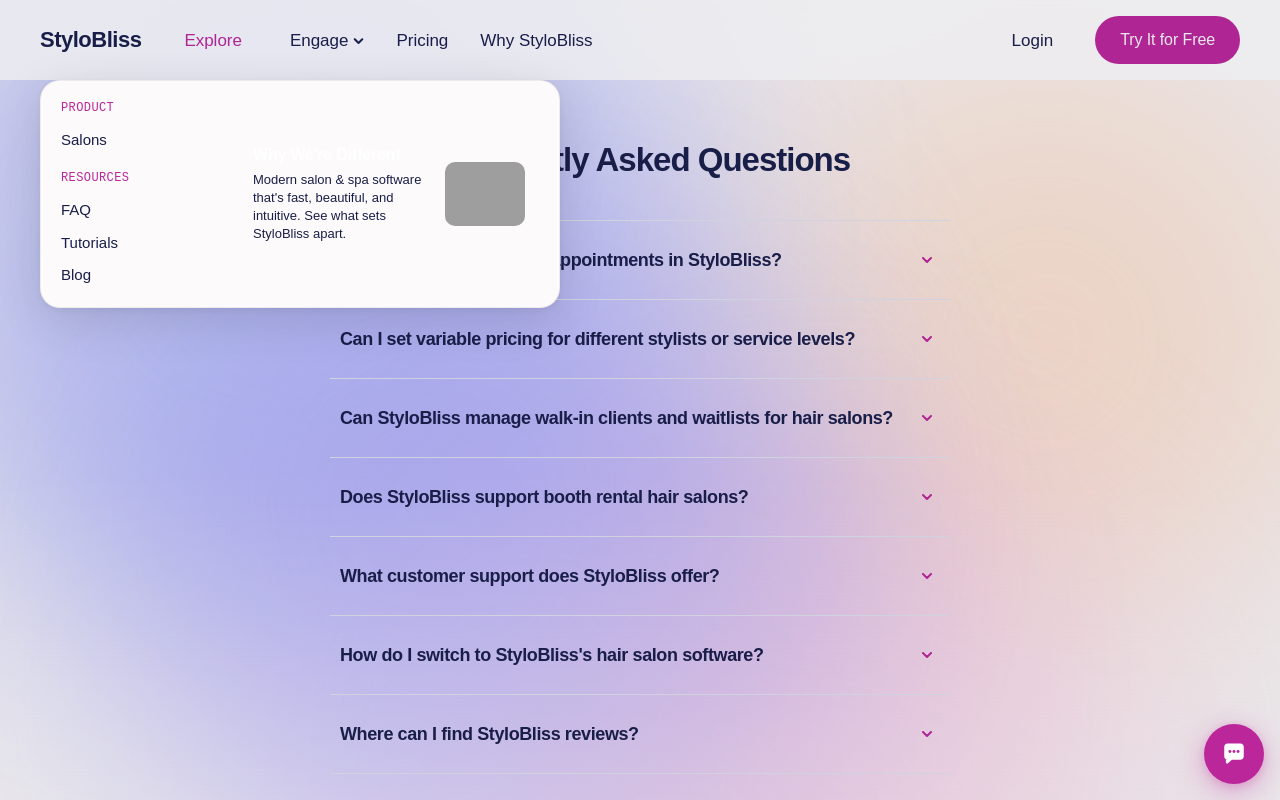
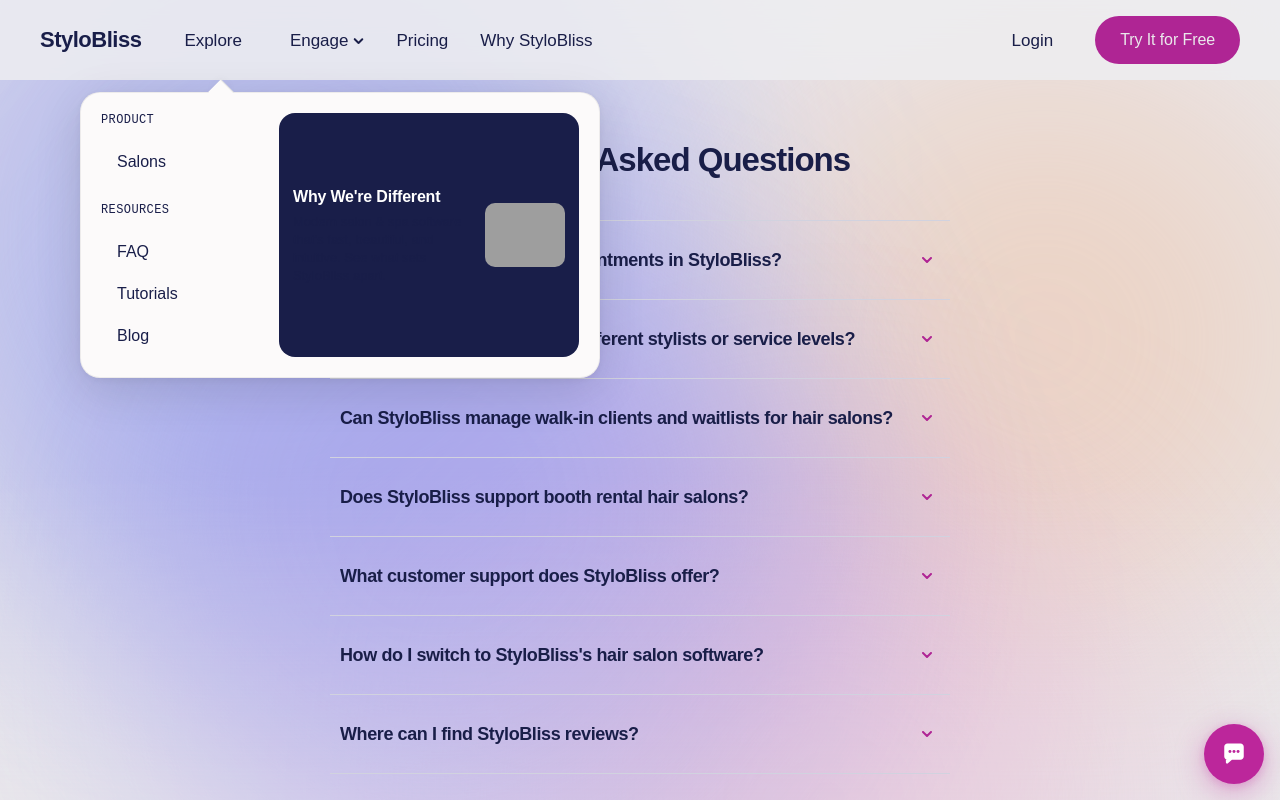
Before and after one commit to digibranders/stylobliss-SAAS-landing-page, a React (Vite) app: page /faq in a window 1280 px wide. Both pictures are taken after a click on the button "Explore". Built offline with nearby package versions, Linux system fonts and the light colour scheme; grey boxes are pictures that could not be loaded; a web font is replaced by a local one.

Commit message:
feat: Update various landing page components, assets, and styling across the application.

```diff
--- a/src/App.tsx
+++ b/src/App.tsx
@@ -99,17 +99,17 @@
               <ul className="grid grow grid-flow-col ml-[27px] basis-[0%] gap-[normal_0px]" style={{ "fontVariationSettings": "\"slnt\" 0", "justifyContent": "left" }}>
                 <div className="content-['']" style={{ "fontVariationSettings": "\"slnt\" 0" }}></div>
                 <li className="list-none relative text-left" style={{ "fontVariationSettings": "\"slnt\" 0" }}>
-                  <button data-menu-trigger role="menuitem" onClick={() => toggleMenu('explore')} className={`items-center flex relative text-center whitespace-nowrap bg-black/0 text-[17px] tracking-[-0.017px] leading-[21px] pt-2 pr-4 pb-2 pl-4 ${activeMenu === 'explore' ? 'text-[rgb(188,38,155)]' : ''}`} style={{ "fontVariationSettings": "\"slnt\" 0", "fontWeight": "540" }}>
+                  <button data-menu-trigger="explore" role="menuitem" onClick={() => toggleMenu('explore')} className={`items-center flex relative text-center whitespace-nowrap bg-black/0 text-[17px] tracking-[-0.017px] leading-[21px] pt-2 pr-4 pb-2 pl-4 ${activeMenu === 'explore' ? 'text-[#c3157e]' : 'hover:text-[#c3157e] transition-colors'}`} style={{ "fontVariationSettings": "\"slnt\" 0", "fontWeight": "540" }}>
                     Explore<span className={`block relative text-center w-[11px] h-[11px] ml-[5px] transition-transform duration-200 ${activeMenu === 'explore' ? 'rotate-180' : ''}`} style={{ "fontVariationSettings": "\"slnt\" 0" }}>
-                      <div className={`absolute text-center w-[65%] h-[2px] left-0 top-[calc(50%-1px)] content-[''] translate-y-[1px] rotate-45 rounded-lg ${activeMenu === 'explore' ? 'bg-[rgb(188,38,155)]' : 'bg-[rgb(25,_30,_73)]'}`} style={{ "fontVariationSettings": "\"slnt\" 0" }}></div>
-                      <div className={`absolute text-center w-[65%] h-[2px] top-[calc(50%-1px)] right-0 content-[''] translate-y-[1px] -rotate-45 rounded-lg ${activeMenu === 'explore' ? 'bg-[rgb(188,38,155)]' : 'bg-[rgb(25,_30,_73)]'}`} style={{ "fontVariationSettings": "\"slnt\" 0" }}></div>
+                      <div className={`absolute text-center w-[65%] h-[2px] left-0 top-[calc(50%-1px)] content-[''] translate-y-[1px] rotate-45 rounded-lg transition-colors duration-200 ${activeMenu === 'explore' ? 'bg-[#c3157e]' : 'bg-[rgb(25,_30,_73)] group-hover:bg-[#c3157e]'}`} style={{ "fontVariationSettings": "\"slnt\" 0" }}></div>
+                      <div className={`absolute text-center w-[65%] h-[2px] top-[calc(50%-1px)] right-0 content-[''] translate-y-[1px] -rotate-45 rounded-lg transition-colors duration-200 ${activeMenu === 'explore' ? 'bg-[#c3157e]' : 'bg-[rgb(25,_30,_73)] group-hover:bg-[#c3157e]'}`} style={{ "fontVariationSettings": "\"slnt\" 0" }}></div>
                     </span>                  </button>
                 </li>
                 <li className="list-none relative text-left" style={{ "fontVariationSettings": "\"slnt\" 0" }}>
-                  <button data-menu-trigger role="menuitem" onClick={() => toggleMenu('engage')} className={`items-center flex relative text-center whitespace-nowrap bg-black/0 text-[17px] tracking-[-0.017px] leading-[21px] pt-2 pr-4 pb-2 pl-4 ${activeMenu === 'engage' ? 'text-[rgb(188,38,155)]' : ''}`} style={{ "fontVariationSettings": "\"slnt\" 0", "fontWeight": "540" }}>
+                  <button data-menu-trigger="engage" role="menuitem" onClick={() => toggleMenu('engage')} className={`items-center flex relative text-center whitespace-nowrap bg-black/0 text-[17px] tracking-[-0.017px] leading-[21px] pt-2 pr-4 pb-2 pl-4 ${activeMenu === 'engage' ? 'text-[#c3157e]' : 'hover:text-[#c3157e] transition-colors'}`} style={{ "fontVariationSettings": "\"slnt\" 0", "fontWeight": "540" }}>
                     Engage<span className={`block relative text-center w-[11px] h-[11px] ml-[5px] transition-transform duration-200 ${activeMenu === 'engage' ? 'rotate-180' : ''}`} style={{ "fontVariationSettings": "\"slnt\" 0" }}>
-                      <div className={`absolute text-center w-[65%] h-[2px] left-0 top-[calc(50%-1px)] content-[''] translate-y-[1px] rotate-45 rounded-lg ${activeMenu === 'engage' ? 'bg-[rgb(188,38,155)]' : 'bg-[rgb(25,_30,_73)]'}`} style={{ "fontVariationSettings": "\"slnt\" 0" }}></div>
-                      <div className={`absolute text-center w-[65%] h-[2px] top-[calc(50%-1px)] right-0 content-[''] translate-y-[1px] -rotate-45 rounded-lg ${activeMenu === 'engage' ? 'bg-[rgb(188,38,155)]' : 'bg-[rgb(25,_30,_73)]'}`} style={{ "fontVariationSettings": "\"slnt\" 0" }}></div>
+                      <div className={`absolute text-center w-[65%] h-[2px] left-0 top-[calc(50%-1px)] content-[''] translate-y-[1px] rotate-45 rounded-lg transition-colors duration-200 ${activeMenu === 'engage' ? 'bg-[#c3157e]' : 'bg-[rgb(25,_30,_73)] group-hover:bg-[#c3157e]'}`} style={{ "fontVariationSettings": "\"slnt\" 0" }}></div>
+                      <div className={`absolute text-center w-[65%] h-[2px] top-[calc(50%-1px)] right-0 content-[''] translate-y-[1px] -rotate-45 rounded-lg transition-colors duration-200 ${activeMenu === 'engage' ? 'bg-[#c3157e]' : 'bg-[rgb(25,_30,_73)] group-hover:bg-[#c3157e]'}`} style={{ "fontVariationSettings": "\"slnt\" 0" }}></div>
                     </span>                  </button>
                 </li>
                 <li className="list-none text-left whitespace-nowrap" style={{ "fontVariationSettings": "\"slnt\" 0" }}>
@@ -132,8 +132,8 @@
             >
               {mobileMenuOpen ? <X size={24} color="rgb(25,30,73)" /> : <Menu size={24} color="rgb(25,30,73)" />}
             </button>
+            <NavbarMegaMenu activeMenu={activeMenu} onClose={closeMenu} />
           </nav>
-          <NavbarMegaMenu activeMenu={activeMenu} onClose={closeMenu} />
           <div className={`pointer-events-none absolute left-0 top-0 right-0 bottom-0 backdrop-blur-[20px] bg-white/85 shadow-[rgba(0,0,0,0.09)_0px_10px_30px_0px] content-[""] z-[-1] transition-opacity duration-200 ${activeMenu || scrolled || mobileMenuOpen ? 'opacity-100' : 'opacity-0'}`} style={{ "fontVariationSettings": "\"slnt\" 0" }}></div>
         </header>
 
--- a/src/components/blog-page.tsx
+++ b/src/components/blog-page.tsx
@@ -357,7 +357,7 @@
             top: 0,
             bottom: '-200px',
             zIndex: 0,
-            backgroundColor: '#f6f1fe',
+            background: 'linear-gradient(180deg, #f6f1fe 0%, #f6f1fe 80%, transparent 100%)',
           }}
         />
         <div className="relative z-[1] mx-auto max-w-[1160px]">
@@ -484,7 +484,7 @@
             bottom: 0,
             height: '500px',
             zIndex: 0,
-            backgroundColor: '#f3f3f8',
+            background: 'linear-gradient(180deg, transparent 0%, #f3f3f8 15%, #f3f3f8 100%)',
           }}
         />
         <div className="relative z-[1] mx-auto max-w-[1160px]">
--- a/src/components/contact-page.tsx
+++ b/src/components/contact-page.tsx
@@ -86,7 +86,7 @@
             top: 0,
             height: '700px',
             zIndex: 0,
-            backgroundColor: '#f6f1fe',
+            background: 'linear-gradient(180deg, #f6f1fe 0%, #f6f1fe 80%, transparent 100%)',
           }}
         />
         <div className="relative z-[1] max-w-[1160px] mx-auto text-center">
--- a/src/components/demo-page.tsx
+++ b/src/components/demo-page.tsx
@@ -74,7 +74,7 @@
             top: 0,
             height: '700px',
             zIndex: 0,
-            backgroundColor: 'rgb(245, 238, 233)',
+            background: 'linear-gradient(180deg, rgb(245, 238, 233) 0%, rgb(245, 238, 233) 80%, transparent 100%)',
           }}
         />
         <div className="relative z-[1] max-w-[1160px] mx-auto text-center">
--- a/src/components/navbar-mega-menu.tsx
+++ b/src/components/navbar-mega-menu.tsx
@@ -66,17 +66,17 @@
   return (
     <div className="flex flex-col gap-[14px]">
       <p
-        className="font-medium uppercase text-[12px] tracking-[0.4px] leading-[14px] text-[rgb(188,38,155)]"
+        className="font-medium uppercase text-[12px] tracking-[0.4px] leading-[14px] text-[#c3157e]"
         style={{ fontFamily: 'tt-commons-mono, monospace', ...SV }}
       >
         {title}
       </p>
-      <ul className="flex flex-col gap-[10px]" style={SV}>
+      <ul className="flex flex-col" style={SV}>
         {items.map((item) => (
           <li key={item.label} className="list-none" style={SV}>
             <Link
               to={item.href}
-              className="text-[rgb(25,30,73)] text-[15px] leading-[20px] hover:text-[rgb(188,38,155)] transition-colors duration-200"
+              className="block text-[rgb(25,_30,_73)] text-[16px] leading-[22px] px-[16px] py-[10px] -mx-[16px] rounded-[10px] hover:bg-white hover:shadow-[0_4px_24px_rgba(0,0,0,0.06)] hover:text-[#c3157e] transition-all duration-200"
               style={{ fontWeight: 500, ...SV }}
               onClick={onClose}
             >
@@ -114,13 +114,13 @@
 
       <div className="flex flex-col gap-[6px] p-[16px] bg-white/80 flex-1">
         <h4
-          className="text-[15px] tracking-[-0.2px] leading-[20px] text-[rgb(25,30,73)]"
+          className="text-[15px] tracking-[-0.2px] leading-[20px] text-[rgb(25,_30,_73)]"
           style={{ fontWeight: 620, ...SV }}
         >
           {title}
         </h4>
         <p
-          className="text-[13px] leading-[18px] text-[rgb(188,38,155)]"
+          className="text-[13px] leading-[18px] text-[#c3157e]"
           style={{ fontWeight: 450, ...SV }}
         >
           {description}
@@ -146,7 +146,7 @@
   return (
     <Link
       to={href}
-      className="group flex gap-[14px] p-[14px] rounded-[16px] bg-[rgb(25,30,73)] items-center transition-shadow duration-200 hover:shadow-[0_4px_20px_rgba(0,0,0,0.15)]"
+      className="group flex gap-[14px] p-[14px] rounded-[16px] bg-[rgb(25,_30,_73)] items-center transition-shadow duration-200 hover:shadow-[0_4px_20px_rgba(0,0,0,0.15)]"
       style={SV}
       onClick={onClose}
     >
@@ -158,7 +158,7 @@
           {title}
         </h4>
         <p
-          className="text-[13px] leading-[18px] text-[rgb(167, 173, 204)]"
+          className="text-[13px] leading-[18px] text-[rgb(167,_173,_204)]"
           style={{ fontWeight: 450, ...SV }}
         >
           {description}
@@ -246,6 +246,7 @@
 /* ------------------------------------------------------------------ */
 export type MenuType = 'explore' | 'engage' | null;
 
+
 export function NavbarMegaMenu({
   activeMenu,
   onClose,
@@ -254,6 +255,7 @@
   onClose: () => void;
 }) {
   const panelRef = useRef<HTMLDivElement>(null);
+  const [arrowLeft, setArrowLeft] = React.useState(100);
 
   useEffect(() => {
     function handleClickOutside(e: MouseEvent) {
@@ -281,6 +283,25 @@
     return () => document.removeEventListener('keydown', handleEscape);
   }, [activeMenu, onClose]);
 
+  useEffect(() => {
+    if (activeMenu) {
+      // Small timeout to ensure DOM is ready and container is rendered
+      setTimeout(() => {
+        const trigger = document.querySelector(`[data-menu-trigger="${activeMenu}"]`) as HTMLElement;
+        const container = panelRef.current;
+        if (trigger && container) {
+          const triggerRect = trigger.getBoundingClientRect();
+          // To get accurate unscaled bounds, we can just use offset values or getBoundingClientRect
+          const containerRect = container.getBoundingClientRect();
+          const targetLeft = triggerRect.left + (triggerRect.width / 2) - containerRect.left - 7;
+          if (targetLeft > 20 && targetLeft < 480) {
+            setArrowLeft(targetLeft);
+          }
+        }
+      }, 0);
+    }
+  }, [activeMenu]);
+
   return (
     <AnimatePresence>
       {activeMenu && (
@@ -303,11 +324,24 @@
             animate={{ opacity: 1, y: 0, scale: 1 }}
             exit={{ opacity: 0, y: -8, scale: 0.98 }}
             transition={{ duration: 0.22, ease: [0.16, 1, 0.3, 1] }}
-            className={`absolute left-[40px] top-[80px] z-[9998] w-[520px]`}
-            style={SV}
+            className={`absolute left-[40px] top-[80px] z-[9998] w-[520px] pt-[12px]`}
+            style={{ ...SV, transformOrigin: `${arrowLeft}px top` }}
           >
+            {/* Popover Arrow */}
             <div
-              className="bg-[rgb(252,250,250)] backdrop-blur-[24px] rounded-[20px] shadow-[0_12px_48px_rgba(0,0,0,0.12),_0_2px_8px_rgba(0,0,0,0.06)] border border-black/[0.06] overflow-hidden"
+              className="absolute bg-[rgb(252,_250,_250)] border-l border-t border-black/[0.08] rounded-tl-[3px] z-[9999]"
+              style={{
+                width: '18px',
+                height: '18px',
+                top: '3px',
+                left: `${arrowLeft}px`,
+                transform: 'rotate(45deg)',
+                boxShadow: '-3px -3px 6px rgba(0,0,0,0.02)',
+                transition: 'left 0.15s ease-out'
+              }}
+            />
+            <div
+              className="bg-[rgb(252,_250,_250)] backdrop-blur-[24px] rounded-[20px] shadow-[0_12px_48px_rgba(0,0,0,0.12),_0_2px_8px_rgba(0,0,0,0.06)] border border-black/[0.06] overflow-hidden relative z-[9998]"
               style={SV}
             >
               {activeMenu === 'explore' && <ExplorePanel onClose={onClose} />}
--- a/src/components/salon-feature-showcases.tsx
+++ b/src/components/salon-feature-showcases.tsx
@@ -686,7 +686,7 @@
           top: '1200px',
           height: '1200px',
           zIndex: 0,
-          backgroundColor: 'rgb(245, 238, 233)',
+          background: 'linear-gradient(180deg, transparent 0%, rgb(245, 238, 233) 15%, rgb(245, 238, 233) 85%, transparent 100%)',
         }}
       />
       {/* ── Bottom colorful gradient bleed behind CTA ── */}
@@ -696,7 +696,7 @@
           bottom: 0,
           height: '600px',
           zIndex: 0,
-          backgroundColor: 'rgb(245, 238, 233)',
+          background: 'linear-gradient(180deg, transparent 0%, rgb(245, 238, 233) 15%, rgb(245, 238, 233) 100%)',
         }}
       />
       {/* 7 alternating feature sections */}
--- a/src/components/salons-hero.tsx
+++ b/src/components/salons-hero.tsx
@@ -8,7 +8,7 @@
 
 export function SalonsHero() {
   return (
-    <section className="relative w-full pt-[160px] md:pt-[200px] pb-[40px] md:pb-[60px] px-4 md:px-10 overflow-hidden" style={{ background: 'rgb(252, 250, 250)' }}>
+    <section className="relative w-full pt-[160px] md:pt-[200px] pb-[40px] md:pb-[60px] px-4 md:px-10 overflow-hidden">
       {/* Subtle background wash */}
       <div
         className="pointer-events-none absolute w-screen left-[50%] -translate-x-[50%]"
@@ -16,7 +16,7 @@
           top: 0,
           bottom: '-200px',
           zIndex: 0,
-          background: 'rgb(252, 250, 250)',
+          background: 'linear-gradient(180deg, rgb(252, 250, 250) 0%, rgb(252, 250, 250) 80%, transparent 100%)',
         }}
       />
 
--- a/src/components/tutorials-page.tsx
+++ b/src/components/tutorials-page.tsx
@@ -406,7 +406,7 @@
             top: 0,
             height: '800px',
             zIndex: 0,
-            backgroundColor: '#f6f1fe',
+            background: 'linear-gradient(180deg, #f6f1fe 0%, #f6f1fe 80%, transparent 100%)',
           }}
         />
         <div className="relative z-[1] mx-auto max-w-[1160px]">
@@ -623,7 +623,7 @@
             top: '-100px',
             bottom: '-100px',
             zIndex: 0,
-            backgroundColor: '#f3f3f8',
+            background: 'linear-gradient(180deg, transparent 0%, #f3f3f8 15%, #f3f3f8 85%, transparent 100%)',
           }}
         />
         <div className="relative z-[1] mx-auto max-w-[1160px]">
@@ -833,7 +833,7 @@
             top: '-200px',
             bottom: 0,
             zIndex: 0,
-            backgroundColor: '#f3f3f8',
+            background: 'linear-gradient(180deg, transparent 0%, #f3f3f8 15%, #f3f3f8 100%)',
           }}
         />
         <div
--- a/src/components/why-stylobliss-page.tsx
+++ b/src/components/why-stylobliss-page.tsx
@@ -165,7 +165,7 @@
             top: 0,
             bottom: '-160px',
             zIndex: 0,
-            backgroundColor: '#f6f1fe',
+            background: 'linear-gradient(180deg, #f6f1fe 0%, #f6f1fe 80%, transparent 100%)',
           }}
         />
         <div className="relative z-[1] max-w-[1160px] mx-auto text-center">
@@ -247,7 +247,7 @@
             top: '-200px',
             bottom: '-200px',
             zIndex: 0,
-            backgroundColor: '#f6f1fe',
+            background: 'linear-gradient(180deg, transparent 0%, #f6f1fe 15%, #f6f1fe 85%, transparent 100%)',
           }}
         />
         <div className="relative z-[1] max-w-[1160px] mx-auto">
@@ -375,7 +375,7 @@
             top: '-200px',
             bottom: 0,
             zIndex: 0,
-            backgroundColor: '#f3f3f8',
+            background: 'linear-gradient(180deg, transparent 0%, #f3f3f8 15%, #f3f3f8 100%)',
           }}
         />
         <div
```
Also changed, not shown: tsconfig.json (added, +30 -0 lines).
